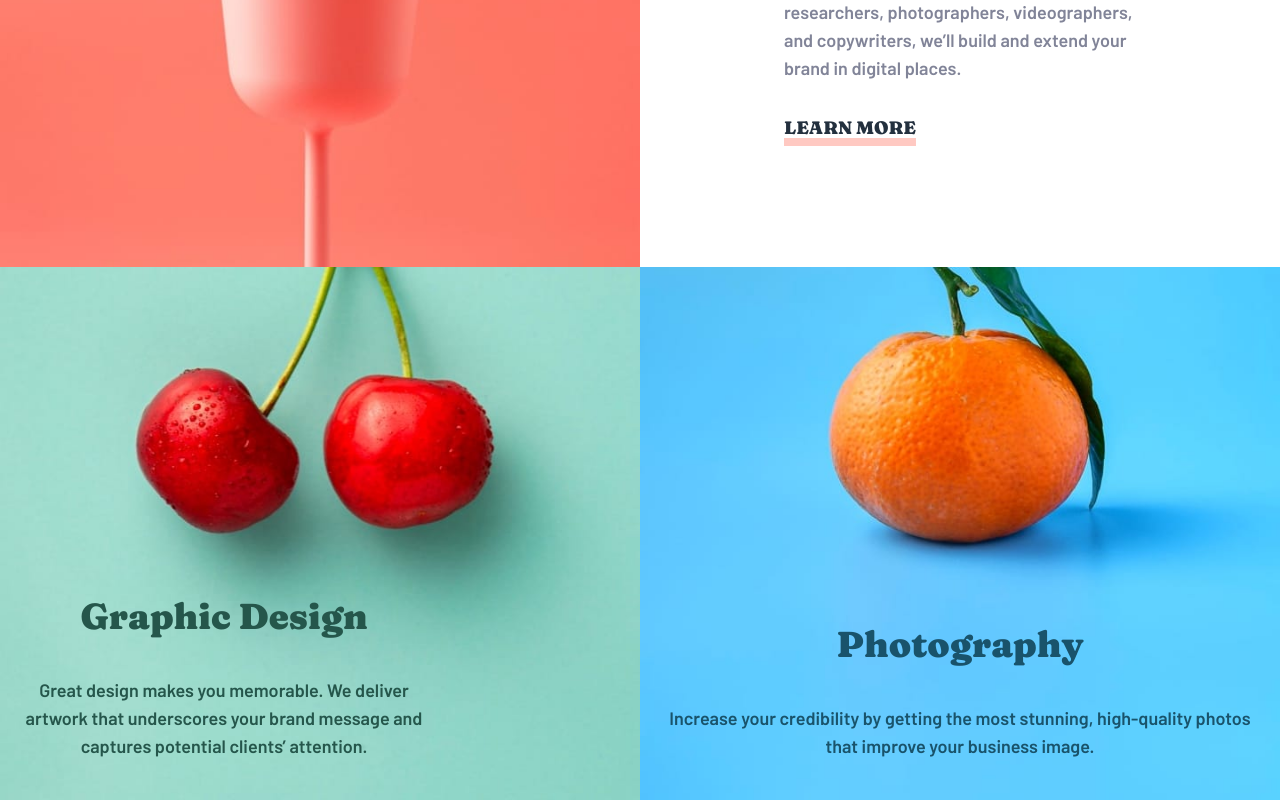
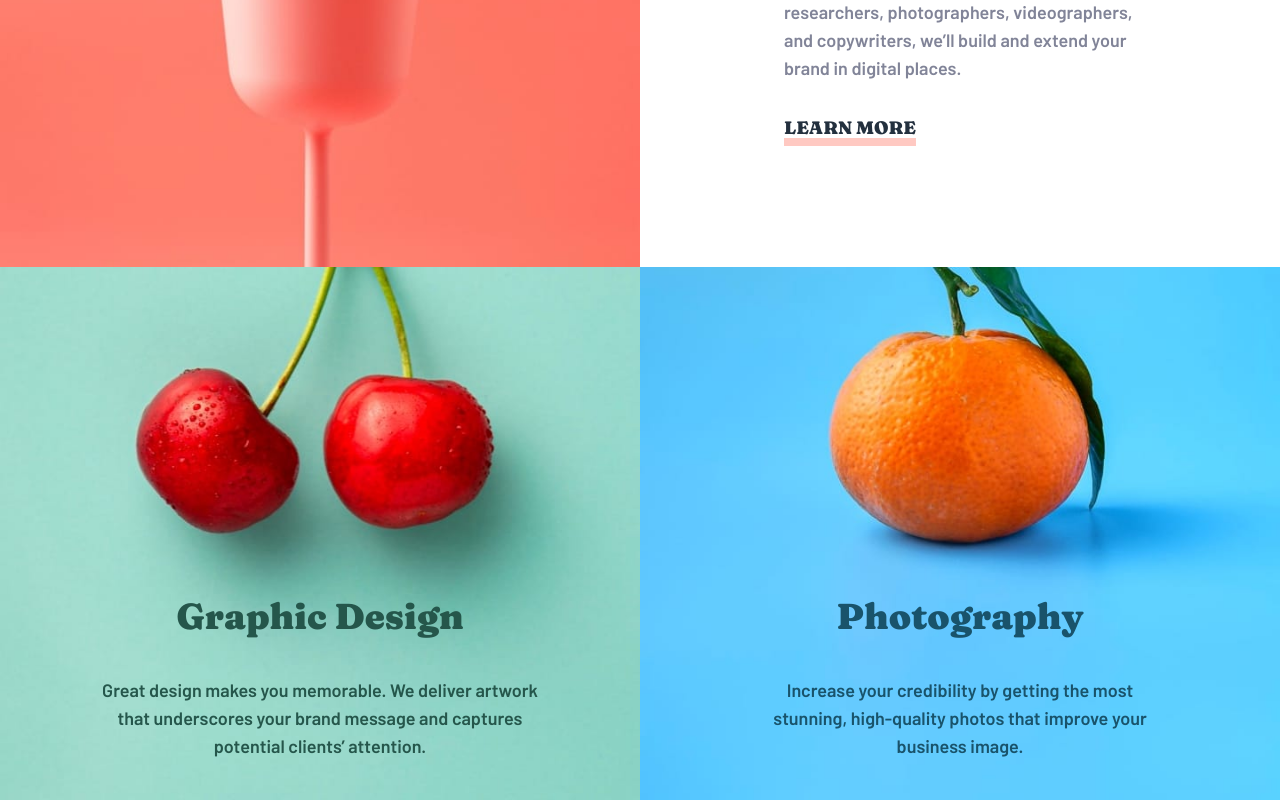
Before and after one commit to Jisbel/Sunnyside-agency-landingPage, a React (Vite) app: page / in a window 1280 px wide. Shown: the part 1511-2311 px from the top of the page. Built offline with nearby package versions, Linux system fonts and the light colour scheme.

Commit message:
fixed a spacing issue

```diff
--- a/src/components/graphicAndPhoto.jsx
+++ b/src/components/graphicAndPhoto.jsx
@@ -17,11 +17,11 @@ const GraphicAndPhoto = () => {
           alt="Graphic Design"
           className="md:hidden  w-full h-auto"
         />
-        <div className="absolute bottom-0 left-0 w-full gap-10 pb-10 px-5 md:max-w-md mx-auto flex flex-col items-center text-center  ">
-          <p className="font-fraunces900 text-darkDesaturatedCyan text-4xl">
+        <div className="absolute bottom-0 left-0 w-full gap-10 pb-10 px-5 flex flex-col items-center text-center ">
+          <p className="font-fraunces900 text-darkDesaturatedCyan text-4xl ">
             Graphic Design
           </p>
-          <p className="font-barlow text-darkDesaturatedCyan text-lg">
+          <p className="font-barlow text-darkDesaturatedCyan text-lg max-w-md  ">
             Great design makes you memorable. We deliver artwork that
             underscores your brand message and captures potential clients’
             attention.
@@ -43,7 +43,7 @@ const GraphicAndPhoto = () => {
           <p className="font-fraunces900 text-darkBlue text-4xl">
           Photography
           </p>
-          <p className="font-barlow text-darkBlue text-lg">
+          <p className="font-barlow text-darkBlue text-lg max-w-sm  ">
           Increase your credibility by getting the most stunning, high-quality
           photos that improve your business image.
           </p>
```
